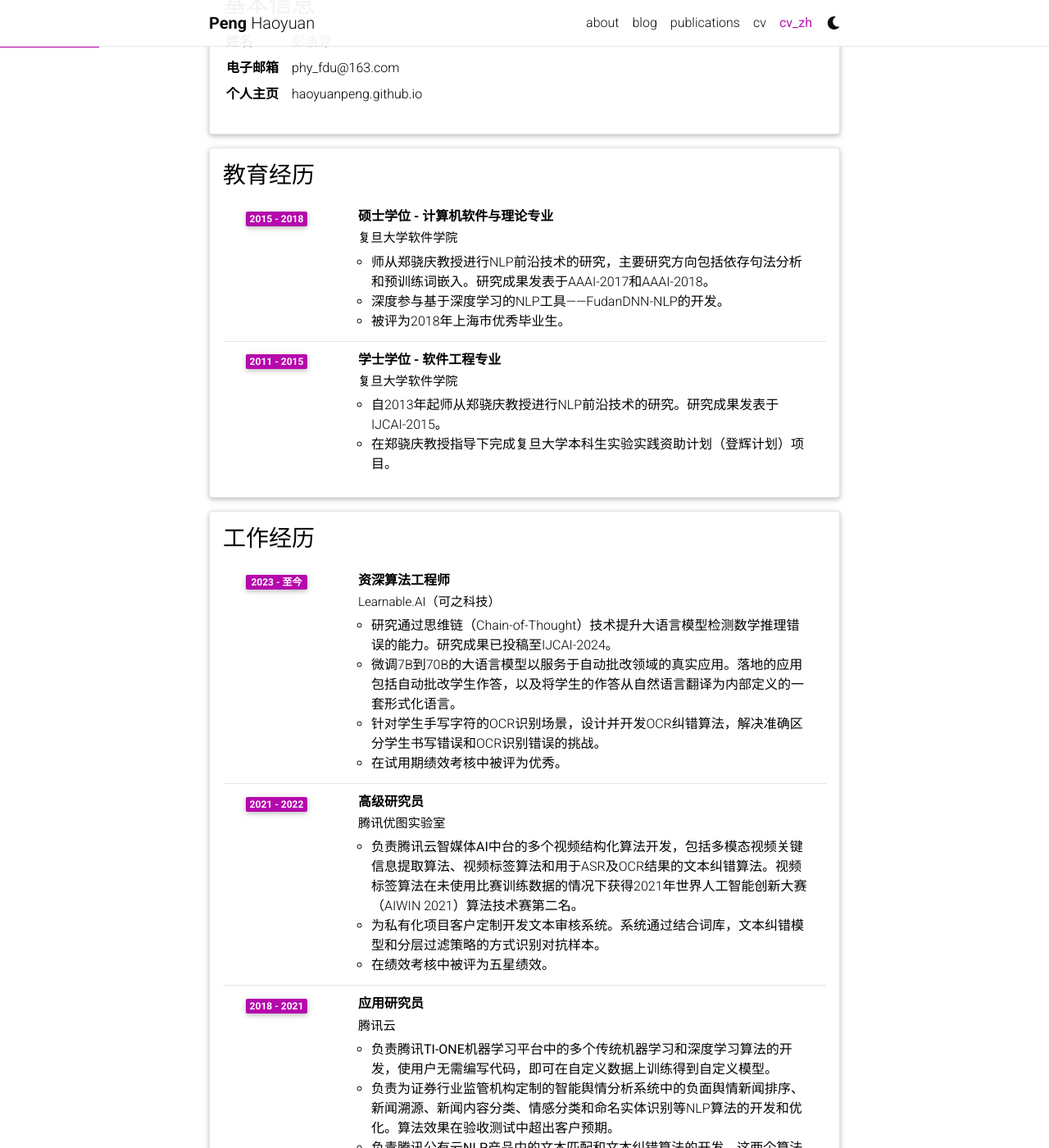
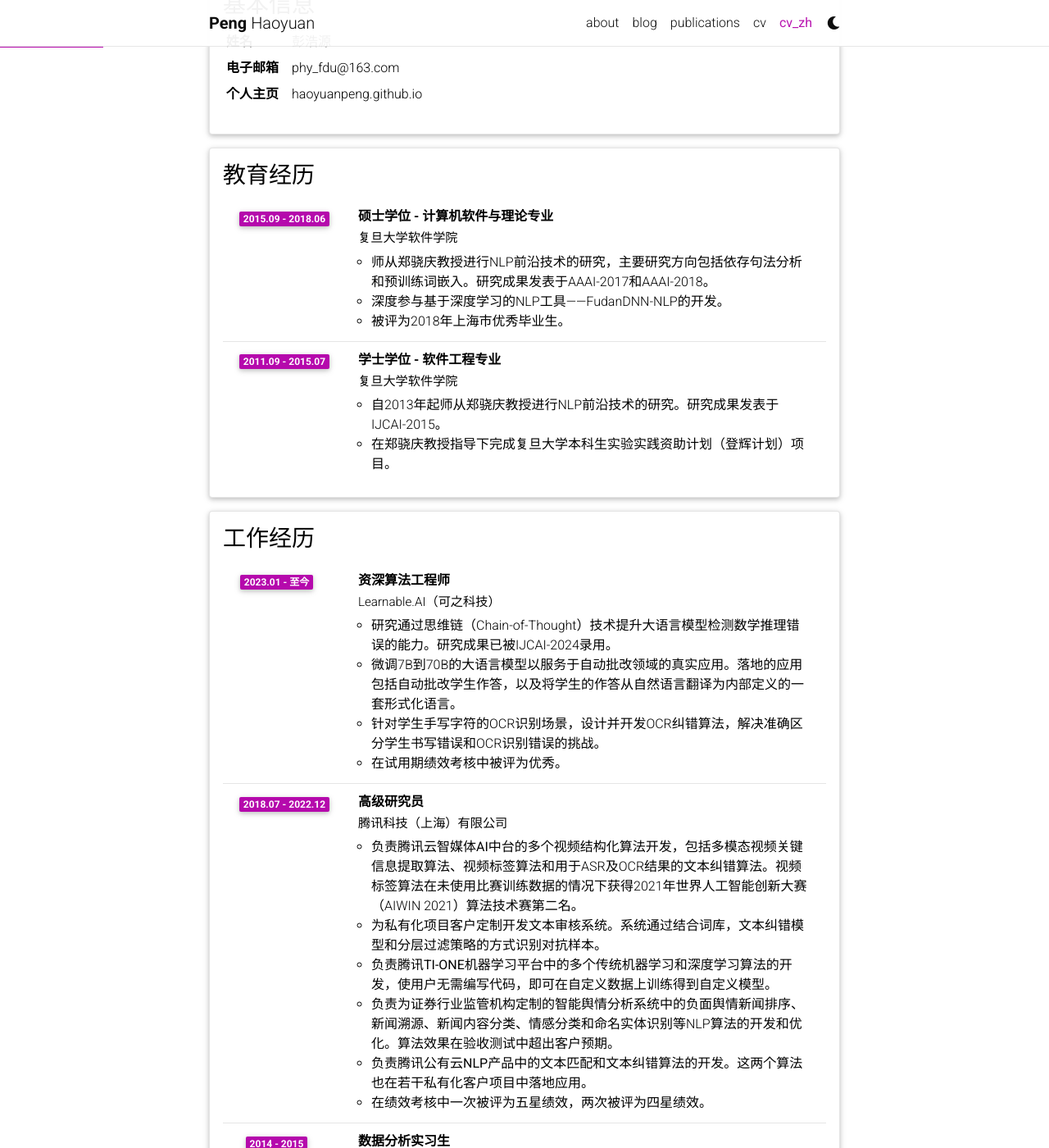
Before and after one commit to HaoyuanPeng/haoyuanpeng.github.io, a Jekyll site: the page built from _pages/cv_zh.md, in a window 1280 px wide and 1400 px high, scrolled down 213 px. Shown: the whole window at 82% size. Built offline with Jekyll 4.4.1, drawn with Linux system fonts in a browser that asks for light colours; full-size pictures stand in for the smaller copies a plugin makes; comment, search, counter and statistics services are not loaded; a style sheet for code colours, icons or effects is not loaded.

Commit message:
update cv_zh.pdf，add new blog

```diff
--- a/_data/cv_zh.yml
+++ b/_data/cv_zh.yml
@@ -13,14 +13,14 @@
   contents:
     - title: 硕士学位 - 计算机软件与理论专业
       institution: 复旦大学软件学院
-      year: 2015 - 2018
+      year: 2015.09 - 2018.06
       description:
         - 师从郑骁庆教授进行NLP前沿技术的研究，主要研究方向包括依存句法分析和预训练词嵌入。研究成果发表于AAAI-2017和AAAI-2018。
         - 深度参与基于深度学习的NLP工具——FudanDNN-NLP的开发。
         - 被评为2018年上海市优秀毕业生。
     - title: 学士学位 - 软件工程专业
       institution: 复旦大学软件学院
-      year: 2011 - 2015
+      year: 2011.09 - 2015.07
       description:
         - 自2013年起师从郑骁庆教授进行NLP前沿技术的研究。研究成果发表于IJCAI-2015。
         - 在郑骁庆教授指导下完成复旦大学本科生实验实践资助计划（登辉计划）项目。
@@ -30,27 +30,22 @@
   contents:
     - title: 资深算法工程师
       institution: Learnable.AI（可之科技）
-      year: 2023 - 至今
+      year: 2023.01 - 至今
       description:
-        - 研究通过思维链（Chain-of-Thought）技术提升大语言模型检测数学推理错误的能力。研究成果已投稿至IJCAI-2024。
+        - 研究通过思维链（Chain-of-Thought）技术提升大语言模型检测数学推理错误的能力。研究成果已被IJCAI-2024录用。
         - 微调7B到70B的大语言模型以服务于自动批改领域的真实应用。落地的应用包括自动批改学生作答，以及将学生的作答从自然语言翻译为内部定义的一套形式化语言。
         - 针对学生手写字符的OCR识别场景，设计并开发OCR纠错算法，解决准确区分学生书写错误和OCR识别错误的挑战。
         - 在试用期绩效考核中被评为优秀。
     - title: 高级研究员
-      institution: 腾讯优图实验室
-      year: 2021 - 2022
+      institution: 腾讯科技（上海）有限公司
+      year: 2018.07 - 2022.12
       description:
         - 负责<b>腾讯云智媒体AI中台</b>的多个视频结构化算法开发，包括多模态视频关键信息提取算法、视频标签算法和用于ASR及OCR结果的文本纠错算法。视频标签算法在未使用比赛训练数据的情况下获得2021年世界人工智能创新大赛（AIWIN 2021）算法技术赛第二名。
         - 为私有化项目客户定制开发<b>文本审核系统</b>。系统通过结合词库，文本纠错模型和分层过滤策略的方式识别对抗样本。
-        - 在绩效考核中被评为五星绩效。
-    - title: 应用研究员
-      institution: 腾讯云
-      year: 2018 - 2021
-      description:
         - 负责<b>腾讯TI-ONE机器学习平台</b>中的多个传统机器学习和深度学习算法的开发，使用户无需编写代码，即可在自定义数据上训练得到自定义模型。
         - 负责为证券行业监管机构定制的<b>智能舆情分析系统</b>中的负面舆情新闻排序、新闻溯源、新闻内容分类、情感分类和命名实体识别等NLP算法的开发和优化。算法效果在验收测试中超出客户预期。
         - 负责<b>腾讯公有云NLP产品</b>中的文本匹配和文本纠错算法的开发。这两个算法也在若干私有化客户项目中落地应用。
-        - 在绩效考核中两次被评为四星绩效。
+        - 在绩效考核中一次被评为五星绩效，两次被评为四星绩效。
 
     - title: 数据分析实习生
       institution: eBay
```
Also changed, not shown: _posts/2023-12-05-install_ml_env.md (deleted, +0 -10 lines), _posts/2024-04-25-install_ml_env.md (added, +57 -0 lines).
